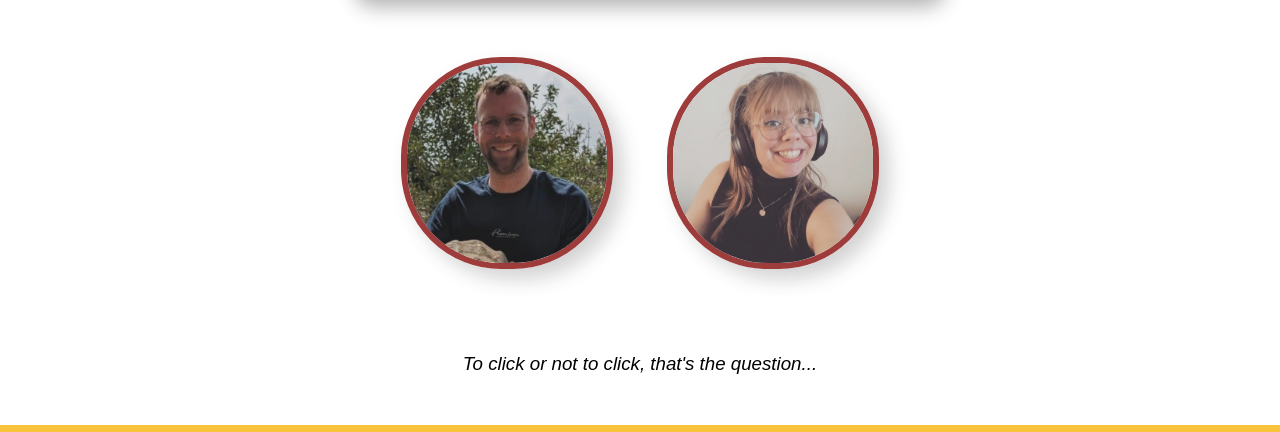
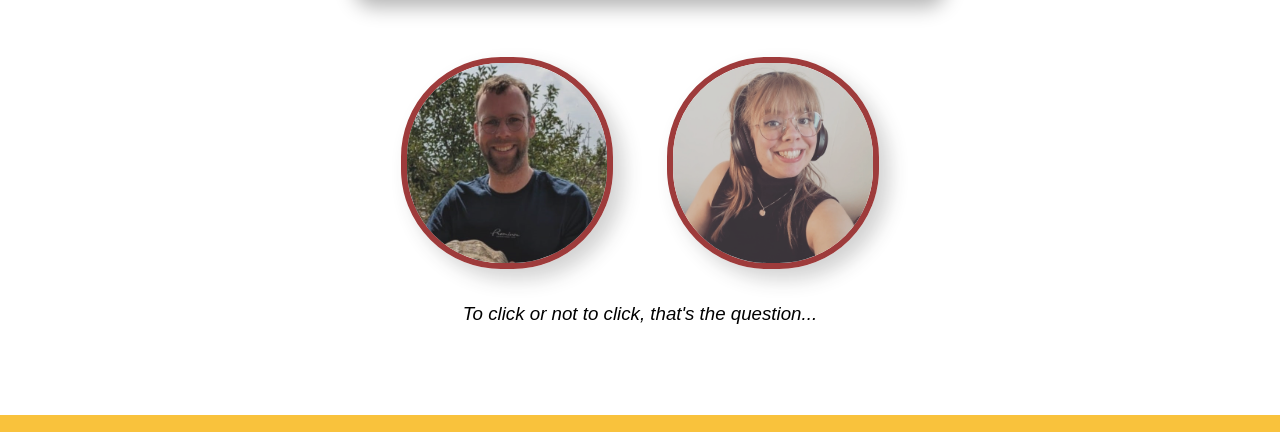
Before and after one commit to RRachelvd/date-countdown, a plain HTML site: page index.html in a window 1280 px wide. Shown: the part 585-1017 px from the top of the page. Drawn offline with Linux system fonts and the light colour scheme; grey boxes are pictures that could not be loaded; a web font is replaced by a local one.

Commit message:
Updated margins h3

```diff
--- a/index.html
+++ b/index.html
@@ -23,8 +23,8 @@
       h3 {
         font-weight: 300;
         font-style: italic;
-        margin-top: 60px;
-        margin-bottom: 50px;
+        margin-top: 10px;
+        margin-bottom: 90px;
       }
       .clock {
         font-family: monospace;
```
